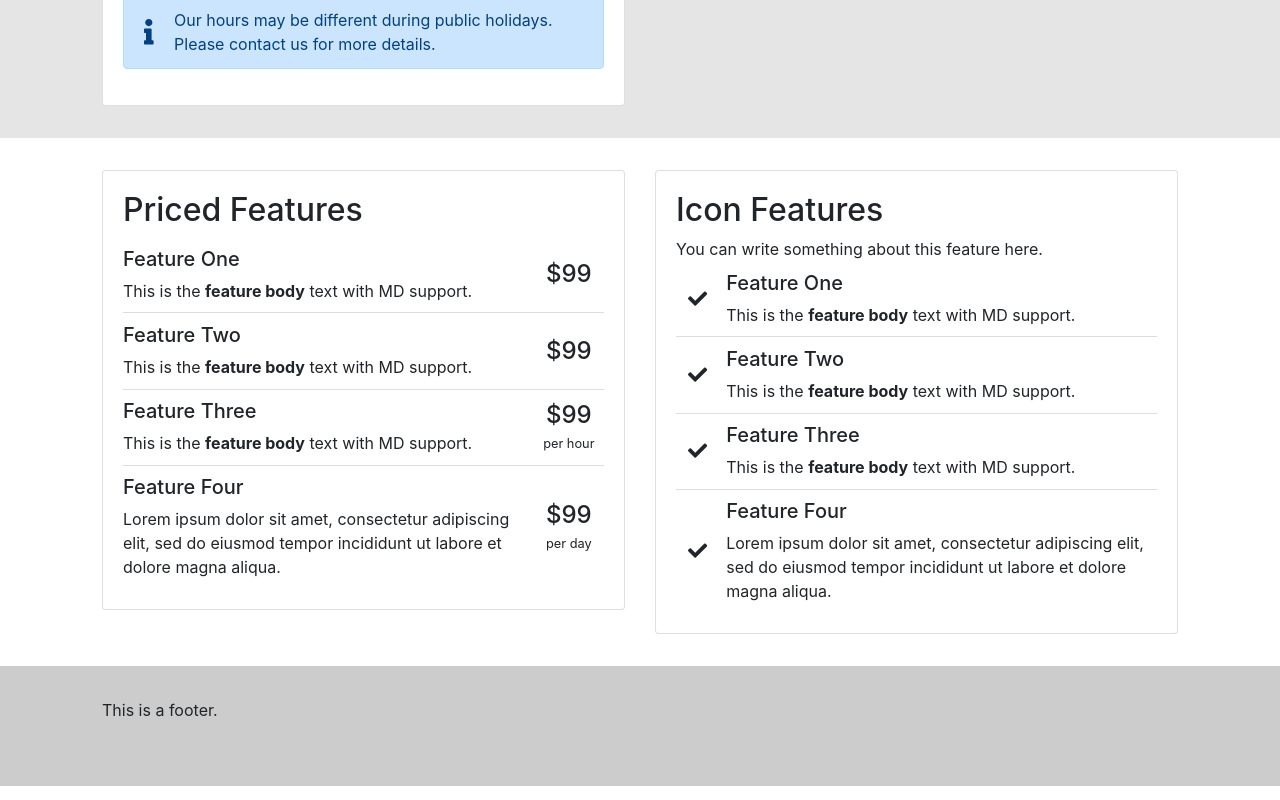
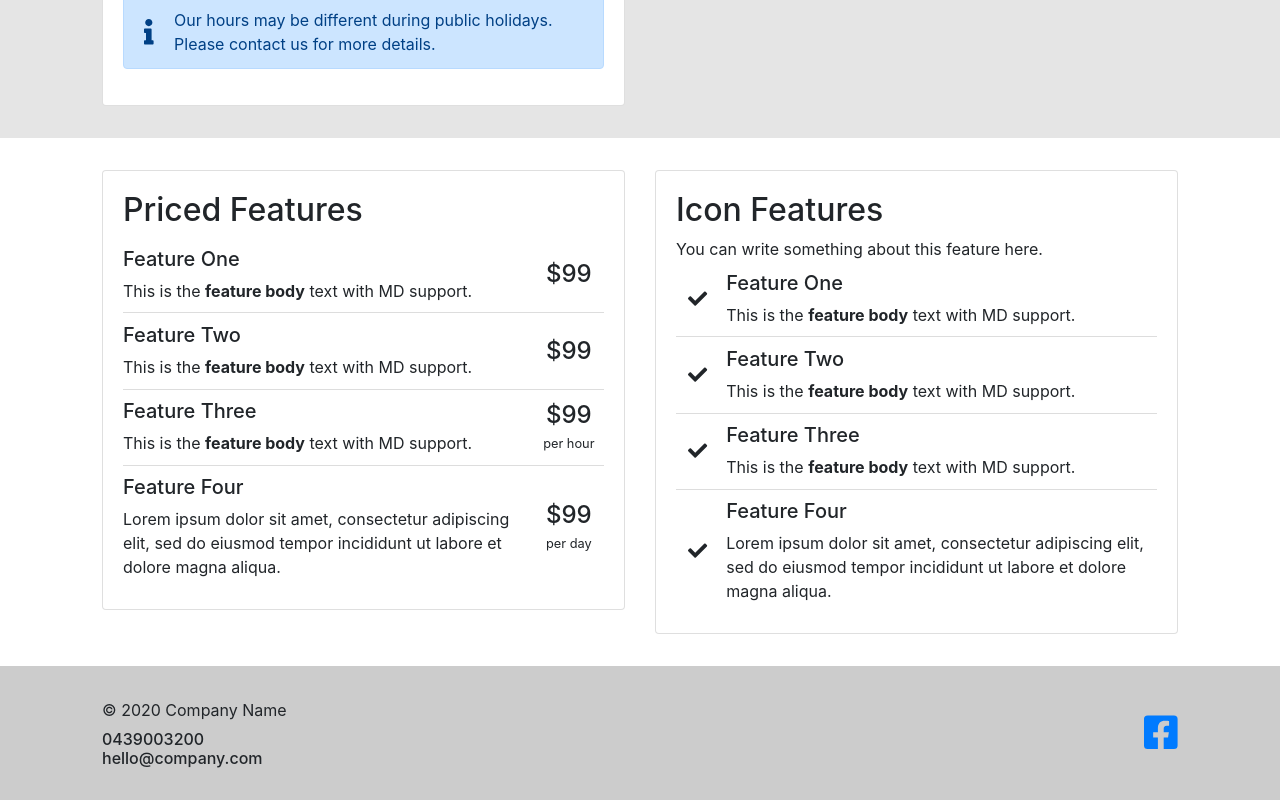
Before and after one commit to krinj/zinc-react-template, a React (Create React App) app in the folder app/: page / in a window 1280 px wide. Shown: the part 2813-3613 px from the top of the page. Built offline with nearby package versions, Linux system fonts and the light colour scheme.

Commit message:
Add Footer

```diff
--- a/app/src/components/contact-form/ContactForm.tsx
+++ b/app/src/components/contact-form/ContactForm.tsx
@@ -52,7 +52,7 @@ const onContactFormClick = (props: ContactFormClickProps) => {
 
 const onContactFormResponse = (response: any, props: ContactFormClickProps) => {
     console.log(response);
-    if (response.statusCode && response.statusCode === "200") {
+    if (response.statusCode && response.statusCode === 200) {
         props.setFormState(FormState.SUCCESS);
     } else {
         props.setFormState(FormState.FAILED);
--- a/app/src/components/footer/Footer.tsx
+++ b/app/src/components/footer/Footer.tsx
@@ -3,6 +3,11 @@ import DisplayableElement from '../../utils/structure/DisplayableElement';
 import FooterModel from './FooterModel';
 import ContactModel from '../common-contact/ContactModel';
 import { FontAwesomeIcon } from '@fortawesome/react-fontawesome';
+import ContactLibrary from '../common-contact/ContactLibrary';
+import ContactType from '../common-contact/ContactType';
+import ContactDefinition from '../common-contact/ContactDefinition';
+import ContactEntry from '../common-contact/ContactEntry';
+import "../../style/style.css";
 
 
 class Footer extends DisplayableElement {
@@ -19,22 +24,83 @@ class Footer extends DisplayableElement {
     }
 }
 
+const getCopyrightText = (initialYear: number, name?: string, ): string => {
+
+    const currentYear = new Date().getFullYear();
+    const symbol: string = "©";
+    let yearString: string;
+
+    if (initialYear < currentYear) {
+        yearString = `${initialYear} - ${currentYear}`;
+    } else {
+        yearString = initialYear.toString();
+    }
+
+    const copyrightText = `${symbol} ${yearString} ${name} `;
+    return copyrightText;
+}
+
+const getContactTextElement = (defs: ContactDefinition[]) => {
+
+    if (defs.length === 0) {
+        return null;
+    }
+
+    const elements: JSX.Element[] = [];
+    for (let i: number = 0; i < defs.length; i ++) {
+        const def: ContactDefinition = defs[i];
+        const element = <div><h6 className="no-margin">{def.body}</h6></div>;
+        elements.push(element);
+    }
+
+    return <div style={{marginTop: "0.5em"}}>
+        {elements}
+    </div>;
+}
+
+const getContactIconElement = (defs: ContactDefinition[]) => {
+    if (defs.length === 0) {
+        return null;
+    }
+
+    const elements: JSX.Element[] = [];
+    for (let i: number = 0; i < defs.length; i ++) {
+        const def: ContactDefinition = defs[i];
+        const icon: JSX.Element = <FontAwesomeIcon icon={def.icon} />;
+        const element = <a href={def.link}>{icon}</a>;
+        elements.push(element);
+    }
+
+    return <div style={{display: "flex", height: "100%"}}>
+        <div className="footer-icon-section">{elements}</div>
+    </div>;
+}
+
 const FooterJSX: React.FC<FooterModel> = (props) => {
 
-    const socialElements = [];
-    const contact: ContactModel = props.contactModel;
+    const copyright: string = getCopyrightText(2020, props.contactModel.name);
 
-    // if (contact.facebook !== undefined) {
-    //     const facebookElement = <div key="facebook-icon">
-    //         <div style={{fontSize: "2.4em"}}><FontAwesomeIcon icon={["fab", "facebook-square"]} /></div>
-    //         Facebook: {contact.facebook.label}
-    //     </div>
-    //     socialElements.push(facebookElement);
-    // }
+    // Get dense contact definitions.
+    const contactLib: ContactLibrary = ContactLibrary.getInstance();
+    const contactMap: Map<ContactType, ContactEntry> | undefined = props.contactModel?.contactMap;
+
+    // Get the contact definitions needed for each element.
+    const contactIconDef: ContactDefinition[] = contactLib.getFilteredContactItems(props.contactIconsToShow, contactMap);
+    const contactTextDef: ContactDefinition[] = contactLib.getFilteredContactItems(props.contactTextToShow, contactMap);
+
+    // Create the elements.
+    const contactTextElement = getContactTextElement(contactTextDef);
+    const contactIconElement = getContactIconElement(contactIconDef);
 
     return <>
-        This is a footer.
-        {/* {socialElements} */}
+    <div className="row dev no-margin" style={{width: "100%"}}>
+
+
+        <div className="footer-section col-md-6 dev no-padding">{copyright} {contactTextElement}</div>
+        {/* <div className="col-md-4 dev no-padding"></div> */}
+        <div className="footer-section col-md-6 dev no-padding">{contactIconElement}</div>
+
+    </div>
     </>
 }
 
--- a/app/src/components/footer/FooterModel.ts
+++ b/app/src/components/footer/FooterModel.ts
@@ -1,8 +1,11 @@
 import ContactModel from "../common-contact/ContactModel";
+import ContactType from "../common-contact/ContactType";
 
 interface FooterModel {
     height: number;
     contactModel: ContactModel;
+    contactTextToShow: ContactType[];
+    contactIconsToShow: ContactType[];
 }
 
 export default FooterModel;
--- a/app/src/injected/content/zincContent.ts
+++ b/app/src/injected/content/zincContent.ts
@@ -208,8 +208,10 @@ class ZincContent extends SiteContentInterface {
 
     private populateFooter = (): void => {
         this.setFooterModel({
-            height: 120,
-            contactModel: this.getContactModel()
+            height: 32,
+            contactModel: this.getContactModel(),
+            contactTextToShow: [ContactType.PHONE, ContactType.EMAIL],
+            contactIconsToShow: [ContactType.FACEBOOK]
         })
     }
 
--- a/app/src/style/style.css
+++ b/app/src/style/style.css
@@ -1,8 +1,4 @@
 .dev {
-    /* border: 1px dashed #bbb; */
-}
-
-.dev-green {
     /* border: 1px dashed #bbb; */
 }
 
@@ -40,16 +36,12 @@
     padding: 2rem
 }
 
-/* @media only screen and (max-width: 1200px) {
-    h1 {
-        font-size: 1.8rem;
-    }
-
-    h3, h4, h5 {
-        font-size: large;
-    }
-} */
-
+.footer-icon-section {
+    margin-left: auto;
+    margin-top: auto;
+    margin-bottom: auto;
+    font-size: 2.4em;
+}
 
 @media only screen and (max-width: 768px) {
     .header-logo {
@@ -73,6 +65,19 @@
         margin-bottom: 0.7em;
     }
 
+    .footer-section {
+        text-align: center;
+    }
+
+    .footer-section:not(:last-child) {
+        margin-bottom: 0.7em;
+    }
+
+    .footer-icon-section {
+        margin: auto;
+        font-size: 2em;
+    }
+
     h1, h2 {
         font-size: x-large;
     }
--- a/app/src/utils/structure/ContentBlock/ContentBlock.tsx
+++ b/app/src/utils/structure/ContentBlock/ContentBlock.tsx
@@ -37,11 +37,12 @@ const ContentBlock: React.FC<ContentBlockProps> = (props) => {
     const blockStyle = {
         width: "100%",
         height: "auto",
+        minHeight: "auto",
         backgroundColor: props.color
     };
 
     if (props.height !== undefined) {
-        blockStyle.height = `${props.height}px`;
+        blockStyle.minHeight = `${props.height}px`;
     }
 
     let blockClass: string = "content-block dev";
--- a/app/src/utils/structure/SiteContentInterface.ts
+++ b/app/src/utils/structure/SiteContentInterface.ts
@@ -19,7 +19,7 @@ abstract class SiteContentInterface {
     private googleMapApiKey: string | undefined = undefined;
     private contactModel: ContactModel = {contactMap: new Map<ContactType, ContactEntry>()};
     private headerModel: HeaderModel = {title: "Header", contactTypesToShow: []};
-    private footerModel: FooterModel = {height: 140, contactModel: this.contactModel};
+    private footerModel: FooterModel = {height: 140, contactModel: this.contactModel, contactIconsToShow: [], contactTextToShow: []};
 
     public setContactModel = (model: ContactModel): ContactModel => {
         this.contactModel = model;
```
